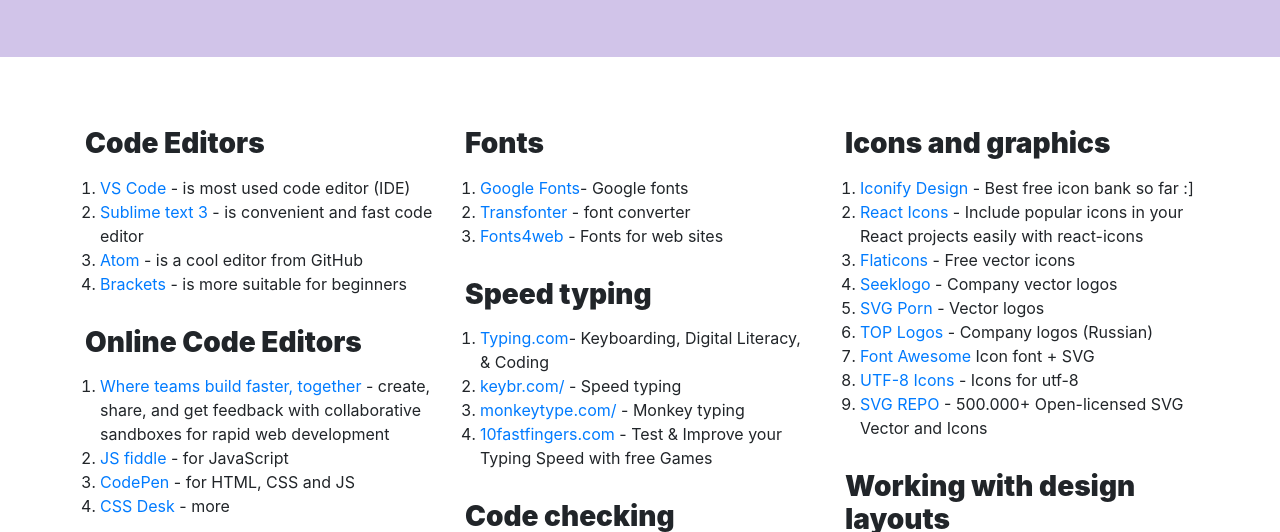
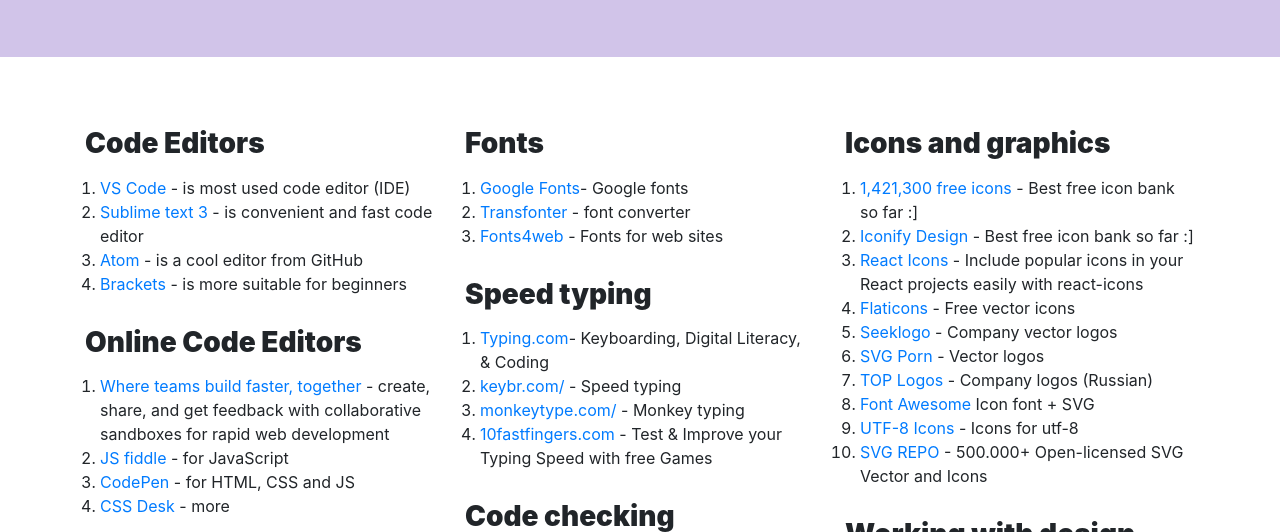
Before and after one commit to mmp17/usefulwebdevlink, a plain HTML site: page index.html in a window 1280 px wide. Shown: the part 268-800 px from the top of the page. Drawn offline with nearby package versions, Linux system fonts and the light colour scheme.

Commit message:
https://icons8.com/icons

```diff
--- a/index.html
+++ b/index.html
@@ -129,6 +129,7 @@
 				<div class="col-lg-4">
 					<h3 class="section-title">Icons and graphics</h3>
 					<ol class="unstyled-list">
+						<li><a target="_blank" href="https://icons8.com/icons">1,421,300 free icons</a> - Best free icon bank so far :] </li>
 						<li><a target="_blank" href="https://icon-sets.iconify.design/">Iconify Design</a> - Best free icon bank so far :] </li>
 						<li><a target="_blank" href="https://react-icons.github.io/react-icons/">React Icons</a> - Include popular icons in your React projects easily with react-icons</li>
 						<li><a target="_blank" href="https://www.flaticon.com/">Flaticons</a> - Free vector icons</li>
```
